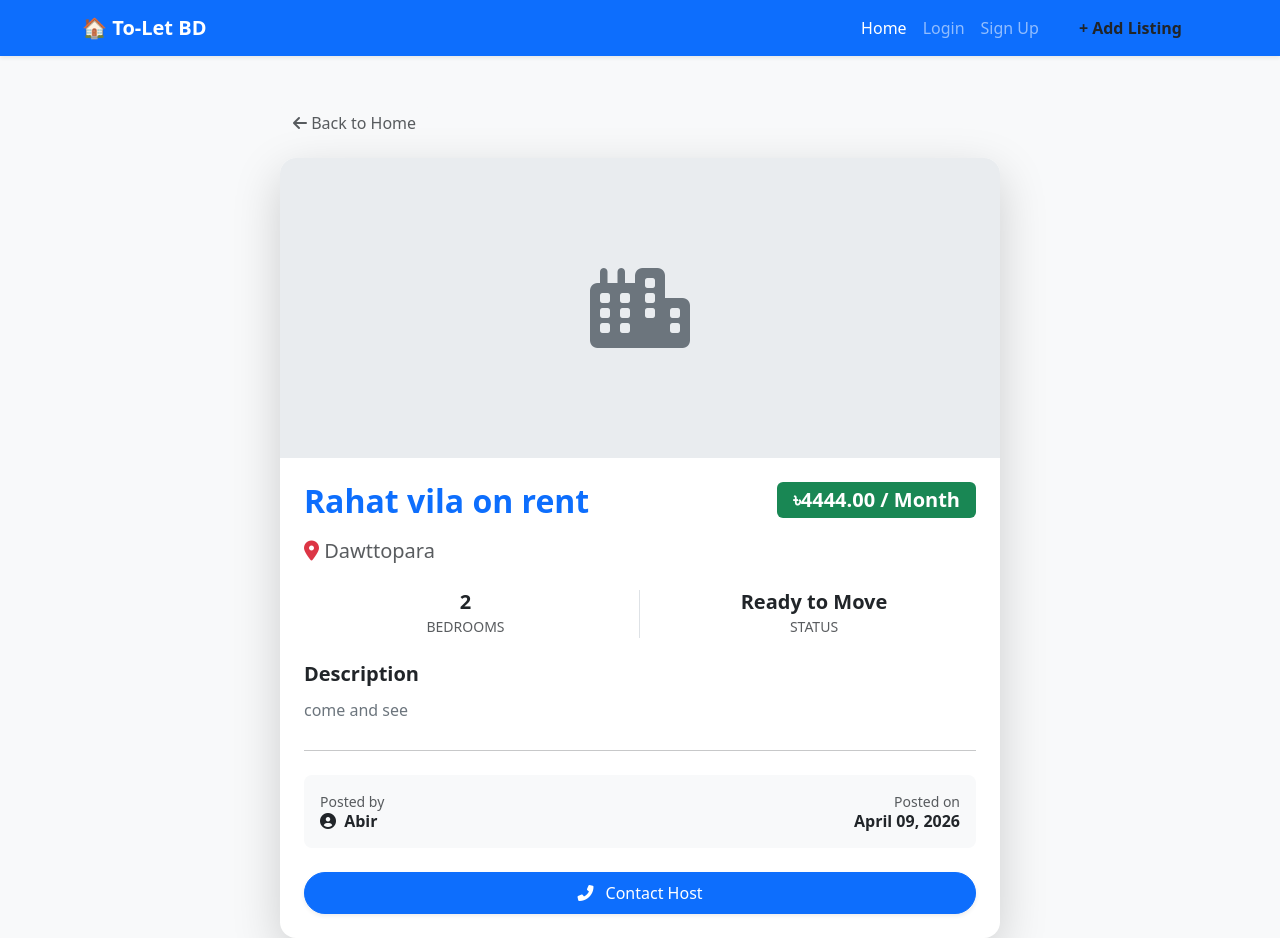
After one commit to pial6215/web_eng_final_project, a Django app: page /listing/1/ in a window 1280 px wide. The commit adds this page. Run offline with Django 5.2, Linux system fonts and the light colour scheme; data comes from the database, SQL or seed files in the repository; both versions use the stored data as it was after the commit.

Commit message:
Added Search, Listing Details, and Favorite system

```diff
--- a/web_eng_final_project/listings/models.py
+++ b/web_eng_final_project/listings/models.py
@@ -17,3 +17,15 @@ class Listing(models.Model):
 
     def __str__(self):
         return self.title
+
+# Listing class theke ber hoye ebar Favorite class shuru
+class Favorite(models.Model):
+    user = models.ForeignKey(settings.AUTH_USER_MODEL, on_delete=models.CASCADE)
+    listing = models.ForeignKey(Listing, on_delete=models.CASCADE)
+    created_at = models.DateTimeField(auto_now_add=True)
+
+    class Meta:
+        unique_together = ('user', 'listing') # Ekjon user ekta post ekbar-i favorite korte parbe
+
+    def __str__(self):
+        return f"{self.user.username} favorited {self.listing.title}"
--- a/web_eng_final_project/listings/views.py
+++ b/web_eng_final_project/listings/views.py
@@ -27,6 +27,23 @@ def create_listing(request):
             return redirect('home')
     else:
         form = ListingForm()
+    return render(request, 'listings/Notesing.html', {'form': form})
+from django.shortcuts import get_object_or_404
 
-    # Apnar file name anujayi Notesing.html-e thaklo
-    return render(request, 'listings/Notesing.html', {'form': form})
+def listing_detail(request, pk):
+    listing = get_object_or_404(Listing, pk=pk)
+    return render(request, 'listings/listing_detail.html', {'listing': listing})
+from .models import Favorite # Jodi Favorite import kora na thake
+from django.shortcuts import get_object_or_404, redirect
+from django.contrib.auth.decorators import login_required
+
+@login_required
+def toggle_favorite(request, listing_id):
+    listing = get_object_or_404(Listing, id=listing_id)
+
+    favorite, created = Favorite.objects.get_or_create(user=request.user, listing=listing)
+
+    if not created:
+        favorite.delete()
+
+    return redirect(request.META.get('HTTP_REFERER', 'home'))
--- a/web_eng_final_project/mycore/urls.py
+++ b/web_eng_final_project/mycore/urls.py
@@ -10,4 +10,6 @@ urlpatterns = [
     path('', views.home_view, name='home'),
     path('create-listing/', views.create_listing, name='create_listing'),
     path('', views.home_view, name='home'),
+    path('listing/<int:pk>/', views.listing_detail, name='listing_detail'),
+    path('favorite/<int:listing_id>/', views.toggle_favorite, name='toggle_favorite'),
 ]
--- a/web_eng_final_project/templates/base.html
+++ b/web_eng_final_project/templates/base.html
@@ -6,6 +6,7 @@
     <title>To-Let System</title>
     <link href="https://cdn.jsdelivr.net/npm/bootstrap@5.3.0/dist/css/bootstrap.min.css" rel="stylesheet">
 </head>
+<link rel="stylesheet" href="https://cdnjs.cloudflare.com/ajax/libs/font-awesome/6.0.0/css/all.min.css">
 <body class="bg-light">
 
     <nav class="navbar navbar-expand-lg navbar-dark bg-primary shadow-sm mb-4">
--- /dev/null
+++ b/web_eng_final_project/templates/listings/listing_detail.html
@@ -0,0 +1,65 @@
+{% extends 'base.html' %}
+
+{% block content %}
+<div class="container mt-5">
+    <div class="row justify-content-center">
+        <div class="col-md-8">
+            <a href="{% url 'home' %}" class="btn btn-light mb-3 text-muted">
+                <i class="fas fa-arrow-left"></i> Back to Home
+            </a>
+
+            <div class="card shadow-lg border-0 rounded-4 overflow-hidden">
+                <div style="height: 300px; background-color: #e9ecef; display: flex; align-items: center; justify-content: center;">
+                    <i class="fas fa-city fa-5x text-secondary"></i>
+                </div>
+
+                <div class="card-body p-4">
+                    <div class="d-flex justify-content-between align-items-start mb-3">
+                        <h2 class="fw-bold text-primary mb-0">{{ listing.title }}</h2>
+                        <span class="badge bg-success fs-5 p-2 px-3">৳{{ listing.price }} / Month</span>
+                    </div>
+
+                    <p class="text-muted fs-5">
+                        <i class="fas fa-map-marker-alt text-danger"></i> {{ listing.location }}
+                    </p>
+
+                    <div class="row my-4 text-center">
+                        <div class="col-6 border-end">
+                            <h5 class="mb-0 fw-bold">{{ listing.bedrooms }}</h5>
+                            <small class="text-muted text-uppercase">Bedrooms</small>
+                        </div>
+                        <div class="col-6">
+                            <h5 class="mb-0 fw-bold">Ready to Move</h5>
+                            <small class="text-muted text-uppercase">Status</small>
+                        </div>
+                    </div>
+
+                    <h5 class="fw-bold mt-4">Description</h5>
+                    <p class="text-secondary lh-lg">
+                        {{ listing.description }}
+                    </p>
+
+                    <hr class="my-4">
+
+                    <div class="bg-light p-3 rounded-3 d-flex align-items-center justify-content-between">
+                        <div>
+                            <p class="mb-0 text-muted small">Posted by</p>
+                            <h6 class="mb-0 fw-bold"><i class="fas fa-user-circle me-1"></i> {{ listing.host.username }}</h6>
+                        </div>
+                        <div>
+                            <p class="mb-0 text-muted small text-end">Posted on</p>
+                            <h6 class="mb-0 fw-bold">{{ listing.created_at|date:"F d, Y" }}</h6>
+                        </div>
+                    </div>
+
+                    <div class="mt-4">
+                        <button class="btn btn-primary w-100 py-2 rounded-pill shadow-sm">
+                            <i class="fas fa-phone-alt me-2"></i> Contact Host
+                        </button>
+                    </div>
+                </div>
+            </div>
+        </div>
+    </div>
+</div>
+{% endblock %}
```
Also changed, not shown: web_eng_final_project/templates/listings/home.html (+17 -3 lines), web_eng_final_project/db.sqlite3, web_eng_final_project/listings/migrations/0002_favorite.py (added).
